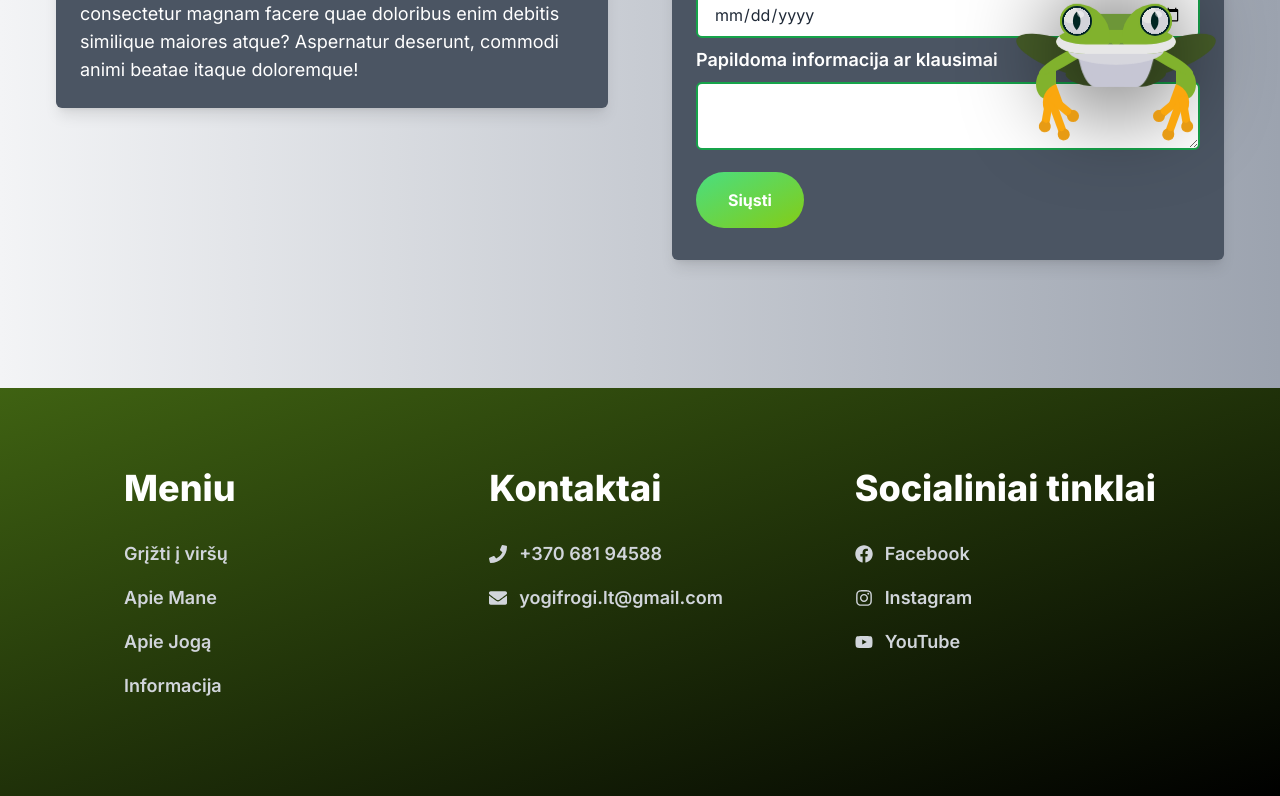
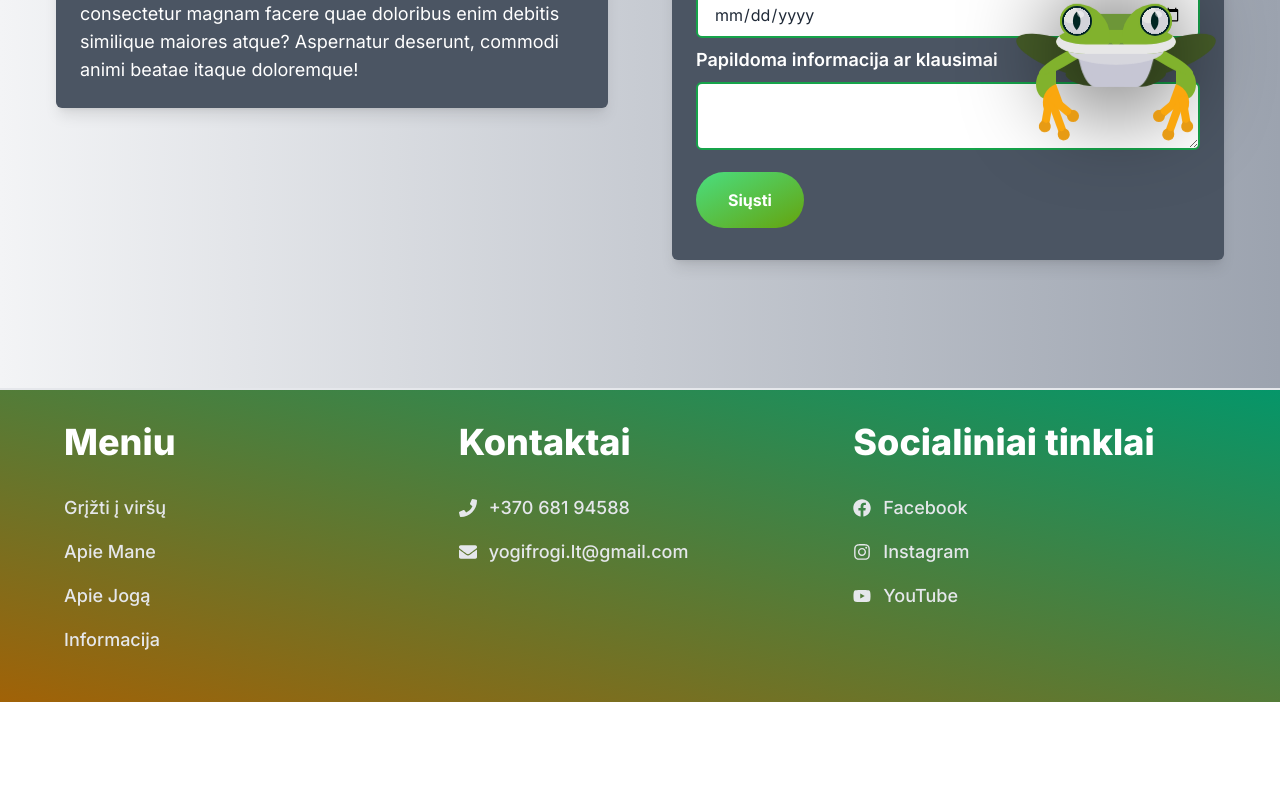
Before and after one commit to aldask/yogi-frogi, a Next.js app: page /registracija in a window 1280 px wide. Shown: the part 636-1432 px from the top of the page. After the commit the page ends 1338 px from the top, so only its background shows below. Built offline with nearby package versions, Linux system fonts and the light colour scheme.

Commit message:
A bit of cleanup for footer

```diff
--- /dev/null
+++ b/Components/ContactsFooter/ContactBox.tsx
@@ -0,0 +1,24 @@
+import { FaPhone, FaEnvelope } from "react-icons/fa";
+import ContactLink from "./ContactLink";
+
+const ContactBox = () => {
+  return (
+    <div className="flex flex-col items-start">
+      <h2 className="text-3xl md:text-4xl font-extrabold text-white mb-8">
+        Kontaktai
+      </h2>
+      <ContactLink
+        href="tel:+37068194588"
+        text="+370 681 94588"
+        icon={<FaPhone className="mr-3" />}
+      />
+      <ContactLink
+        href="mailto:yogifrogi.lt@gmail.com"
+        text="yogifrogi.lt@gmail.com"
+        icon={<FaEnvelope className="mr-3" />}
+      />
+    </div>
+  );
+};
+
+export default ContactBox;
--- /dev/null
+++ b/Components/ContactsFooter/ContactLink.tsx
@@ -0,0 +1,21 @@
+const ContactLink = ({
+  href,
+  text,
+  icon,
+}: {
+  href: string;
+  text: string;
+  icon: React.ReactNode;
+}) => {
+  return (
+    <a
+      href={href}
+      className="flex items-center text-base md:text-lg font-medium text-gray-200 hover:text-yellow-500 transition duration-300 mb-4 transform hover:scale-105"
+    >
+      {icon}
+      {text}
+    </a>
+  );
+};
+
+export default ContactLink;
--- /dev/null
+++ b/Components/ContactsFooter/MenuBox.tsx
@@ -0,0 +1,17 @@
+import MenuLink from "./MenuLink";
+
+const MenuBox = () => {
+  return (
+    <div className="flex flex-col items-start">
+      <h2 className="text-3xl md:text-4xl font-extrabold text-white mb-8">
+        Meniu
+      </h2>
+      <MenuLink href="/" text="Grįžti į viršų" />
+      <MenuLink href="/" text="Apie Mane" />
+      <MenuLink href="/" text="Apie Jogą" />
+      <MenuLink href="/" text="Informacija" />
+    </div>
+  );
+};
+
+export default MenuBox;
--- /dev/null
+++ b/Components/ContactsFooter/MenuLink.tsx
@@ -0,0 +1,13 @@
+import Link from "next/link";
+
+const MenuLink = ({ href, text }: { href: string; text: string }) => {
+  return (
+    <Link href={href}>
+      <button className="text-base md:text-lg font-medium text-gray-200 hover:text-yellow-500 transition duration-300 mb-4 block transform hover:scale-105">
+        {text}
+      </button>
+    </Link>
+  );
+};
+
+export default MenuLink;
--- /dev/null
+++ b/Components/ContactsFooter/SocialBox.tsx
@@ -0,0 +1,29 @@
+import { FaFacebook, FaInstagram, FaYoutube } from "react-icons/fa";
+import SocialLink from "./SocialLink";
+
+const SocialBox = () => {
+  return (
+    <div className="flex flex-col items-start">
+      <h2 className="text-3xl md:text-4xl font-extrabold text-white mb-8">
+        Socialiniai tinklai
+      </h2>
+      <SocialLink
+        href="https://facebook.com/profile.php?id=100095017083224"
+        text="Facebook"
+        icon={<FaFacebook className="mr-3" />}
+      />
+      <SocialLink
+        href="https://www.instagram.com"
+        text="Instagram"
+        icon={<FaInstagram className="mr-3" />}
+      />
+      <SocialLink
+        href="https://www.youtube.com/channel"
+        text="YouTube"
+        icon={<FaYoutube className="mr-3" />}
+      />
+    </div>
+  );
+};
+
+export default SocialBox;
--- /dev/null
+++ b/Components/ContactsFooter/SocialLink.tsx
@@ -0,0 +1,23 @@
+const SocialLink = ({
+  href,
+  text,
+  icon,
+}: {
+  href: string;
+  text: string;
+  icon: React.ReactNode;
+}) => {
+  return (
+    <a
+      href={href}
+      target="_blank"
+      rel="noopener noreferrer"
+      className="flex items-center text-base md:text-lg font-medium text-gray-200 hover:text-yellow-500 transition duration-300 mb-4 transform hover:scale-105"
+    >
+      {icon}
+      {text}
+    </a>
+  );
+};
+
+export default SocialLink;
--- a/Components/ContactsFooter/index.tsx
+++ b/Components/ContactsFooter/index.tsx
@@ -1,93 +1,14 @@
-import React from "react";
-import Link from "next/link";
-import {
-  FaPhone,
-  FaFacebook,
-  FaInstagram,
-  FaYoutube,
-  FaEnvelope,
-} from "react-icons/fa";
+import ContactBox from "./ContactBox";
+import MenuBox from "./MenuBox";
+import SocialBox from "./SocialBox";
 
 const ContactsFooter = () => {
   return (
-    <section className="bg-gradient-to-br from-lime-800 to-black py-20 px-8 md:px-16 flex flex-col justify-center items-center gap-10 md:gap-16 text-white">
-      <div className="max-w-7xl mx-auto grid grid-cols-1 md:grid-cols-3 gap-12 md:gap-16">
-        <div className="flex flex-col items-start">
-          <h2 className="text-3xl md:text-4xl font-extrabold text-white mb-8">
-            Meniu
-          </h2>
-          <Link
-            href="/"
-            className="text-lg font-semibold text-gray-300 hover:text-yellow-500 transition duration-300 mb-4 block transform hover:scale-105"
-          >
-            Grįžti į viršų
-          </Link>
-          <Link
-            href="/"
-            className="text-lg font-semibold text-gray-300 hover:text-yellow-500 transition duration-300 mb-4 block transform hover:scale-105"
-          >
-            Apie Mane
-          </Link>
-          <Link
-            href="/"
-            className="text-lg font-semibold text-gray-300 hover:text-yellow-500 transition duration-300 mb-4 block transform hover:scale-105"
-          >
-            Apie Jogą
-          </Link>
-          <Link
-            href="/"
-            className="text-lg font-semibold text-gray-300 hover:text-yellow-500 transition duration-300 mb-4 block transform hover:scale-105"
-          >
-            Informacija
-          </Link>
-        </div>
-        <div className="flex flex-col items-start">
-          <h2 className="text-3xl md:text-4xl font-extrabold text-white mb-8">
-            Kontaktai
-          </h2>
-          <a
-            href="tel:+37068194588"
-            className="flex items-center text-lg font-semibold text-gray-300 hover:text-yellow-500 transition duration-300 mb-4 transform hover:scale-105"
-          >
-            <FaPhone className="mr-3" />
-            +370 681 94588
-          </a>
-          <a
-            href="mailto:yogifrogi.lt@gmail.com"
-            className="flex items-center text-lg font-semibold text-gray-300 hover:text-yellow-500 transition duration-300 mb-4 transform hover:scale-105"
-          >
-            <FaEnvelope className="mr-3" /> yogifrogi.lt@gmail.com
-          </a>
-        </div>
-        <div className="flex flex-col items-start">
-          <h2 className="text-3xl md:text-4xl font-extrabold text-white mb-8">
-            Socialiniai tinklai
-          </h2>
-          <a
-            href="https://facebook.com/profile.php?id=100095017083224"
-            target="_blank"
-            rel="noopener noreferrer"
-            className="flex items-center text-lg font-semibold text-gray-300 hover:text-yellow-500 transition duration-300 mb-4 transform hover:scale-105"
-          >
-            <FaFacebook className="mr-3" /> Facebook
-          </a>
-          <a
-            href="https://www.instagram.com"
-            target="_blank"
-            rel="noopener noreferrer"
-            className="flex items-center text-lg font-semibold text-gray-300 hover:text-yellow-500 transition duration-300 mb-4 transform hover:scale-105"
-          >
-            <FaInstagram className="mr-3" /> Instagram
-          </a>
-          <a
-            href="https://www.youtube.com/channel"
-            target="_blank"
-            rel="noopener noreferrer"
-            className="flex items-center text-lg font-semibold text-gray-300 hover:text-yellow-500 transition duration-300 mb-4 transform hover:scale-105"
-          >
-            <FaYoutube className="mr-3" /> YouTube
-          </a>
-        </div>
+    <section className="border-t-2 bg-gradient-to-bl from-emerald-600 to-yellow-700 py-8 px-12 md:px-16 text-white">
+      <div className="container mx-auto grid grid-cols-1 md:grid-cols-3 gap-8">
+        <MenuBox />
+        <ContactBox />
+        <SocialBox />
       </div>
     </section>
   );
--- a/Components/Registration/index.tsx
+++ b/Components/Registration/index.tsx
@@ -263,7 +263,7 @@ const Reg: React.FC = () => {
         />
         <button
           type="submit"
-          className="bg-gradient-to-br from-green-400 to-lime-500 text-white my-2 font-bold py-2 px-6 md:py-4 md:px-8 rounded-full focus:outline-none focus:ring-2 focus:ring-offset-2 focus:ring-green-500 transform transition duration-300 ease-in-out hover:scale-105"
+          className="bg-gradient-to-br from-green-400 to-lime-600 text-white my-2 font-bold py-2 px-6 md:py-4 md:px-8 rounded-full focus:outline-none focus:ring-2 focus:ring-offset-2 focus:ring-green-500 transform transition duration-300 ease-in-out hover:scale-105"
         >
           Siųsti
         </button>
--- a/Components/Services/ServicesContent.tsx
+++ b/Components/Services/ServicesContent.tsx
@@ -17,15 +17,17 @@ const ServicesContent: React.FC = () => {
           obcaecati, eos nemo eaque voluptatum.
         </p>
       </div>
-      <div className="headerWrapper flex flex-col md:flex-row gap-4 justify-center mt-5">
+      <div className="headerWrapper flex flex-col md:flex-row gap-4 justify-center items-center mt-5">
         <Link href="/registracija">
-          <button className="bg-gradient-to-br from-green-400 to-lime-500 text-white font-bold py-2 px-6 md:py-4 md:px-8 rounded-full focus:outline-none focus:ring-2 focus:ring-offset-2 focus:ring-green-500 transform transition duration-300 ease-in-out hover:scale-105">
+          <button className="bg-gradient-to-br from-green-400 to-lime-600 text-white font-bold py-2 px-6 md:py-4 md:px-8 rounded-full focus:outline-none focus:ring-2 focus:ring-offset-2 focus:ring-green-500 transform transition duration-300 ease-in-out hover:scale-105">
             Registracija
           </button>
         </Link>
-        <button className="bg-gradient-to-br from-green-400 to-lime-500 text-white font-bold py-2 px-6 md:py-4 md:px-8 rounded-full focus:outline-none focus:ring-2 focus:ring-offset-2 focus:ring-green-500 transform transition duration-300 ease-in-out hover:scale-105">
-          Tvarkaraštis
-        </button>
+        <a href="www.google.lt" target="_blank">
+          <button className="bg-gradient-to-br from-green-400 to-lime-600 text-white font-bold py-2 px-6 md:py-4 md:px-8 rounded-full focus:outline-none focus:ring-2 focus:ring-offset-2 focus:ring-green-500 transform transition duration-300 ease-in-out hover:scale-105">
+            Tvarkaraštis
+          </button>
+        </a>
       </div>
     </>
   );
--- a/app/page.tsx
+++ b/app/page.tsx
@@ -11,7 +11,7 @@ export default function Home() {
     <main>
       <Navbar />
       <Main />
-      <div className="bg-gradient-to-br from-green-700 to-lime-900 bg-blend-soft-light bg-opacity-80 shadow-lg transition-all duration-500">
+      <div className="bg-gradient-to-tl from-emerald-600 to-yellow-600">
         <AboutMe />
         <AboutYoga />
         <Services />
```
